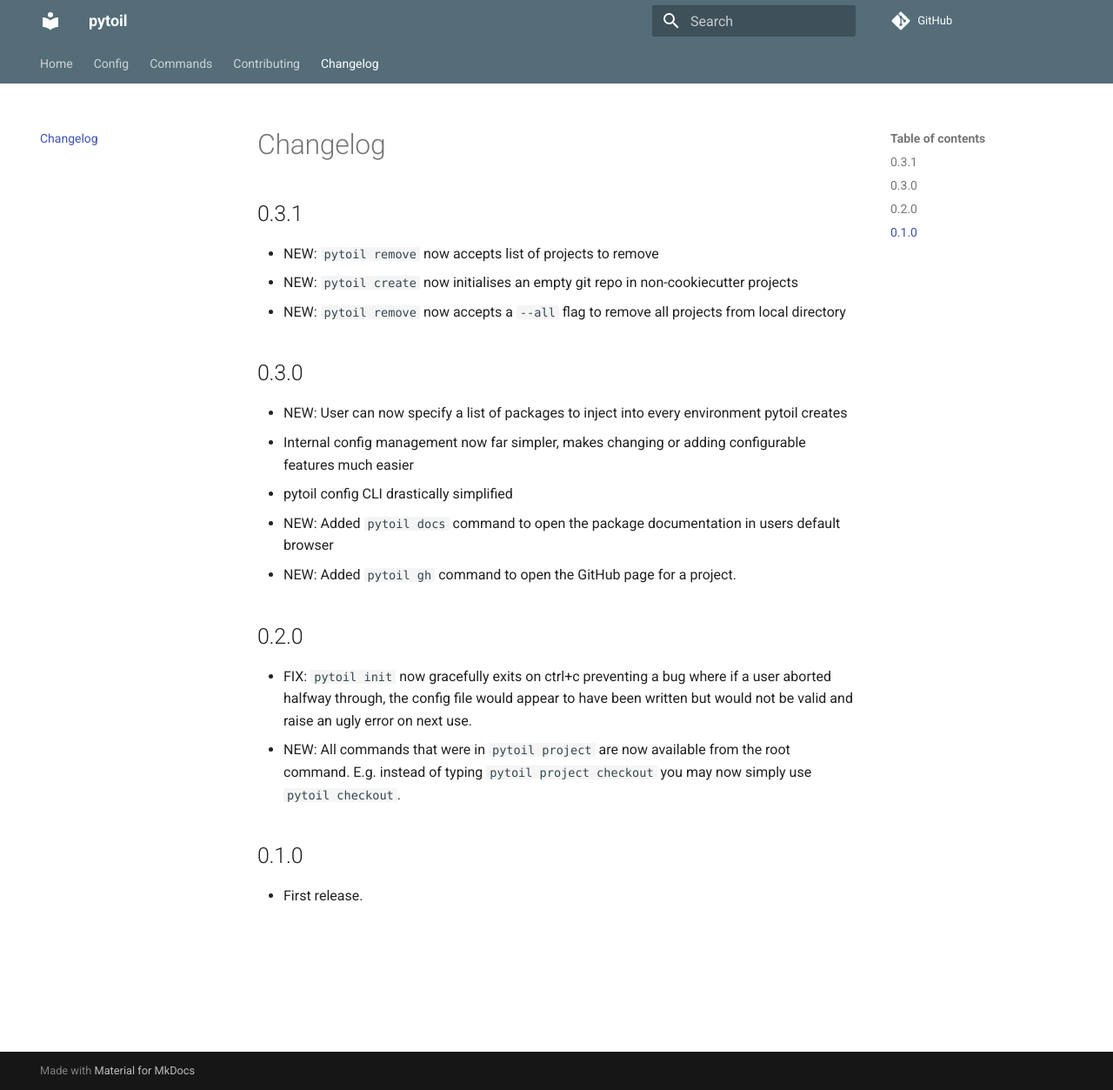
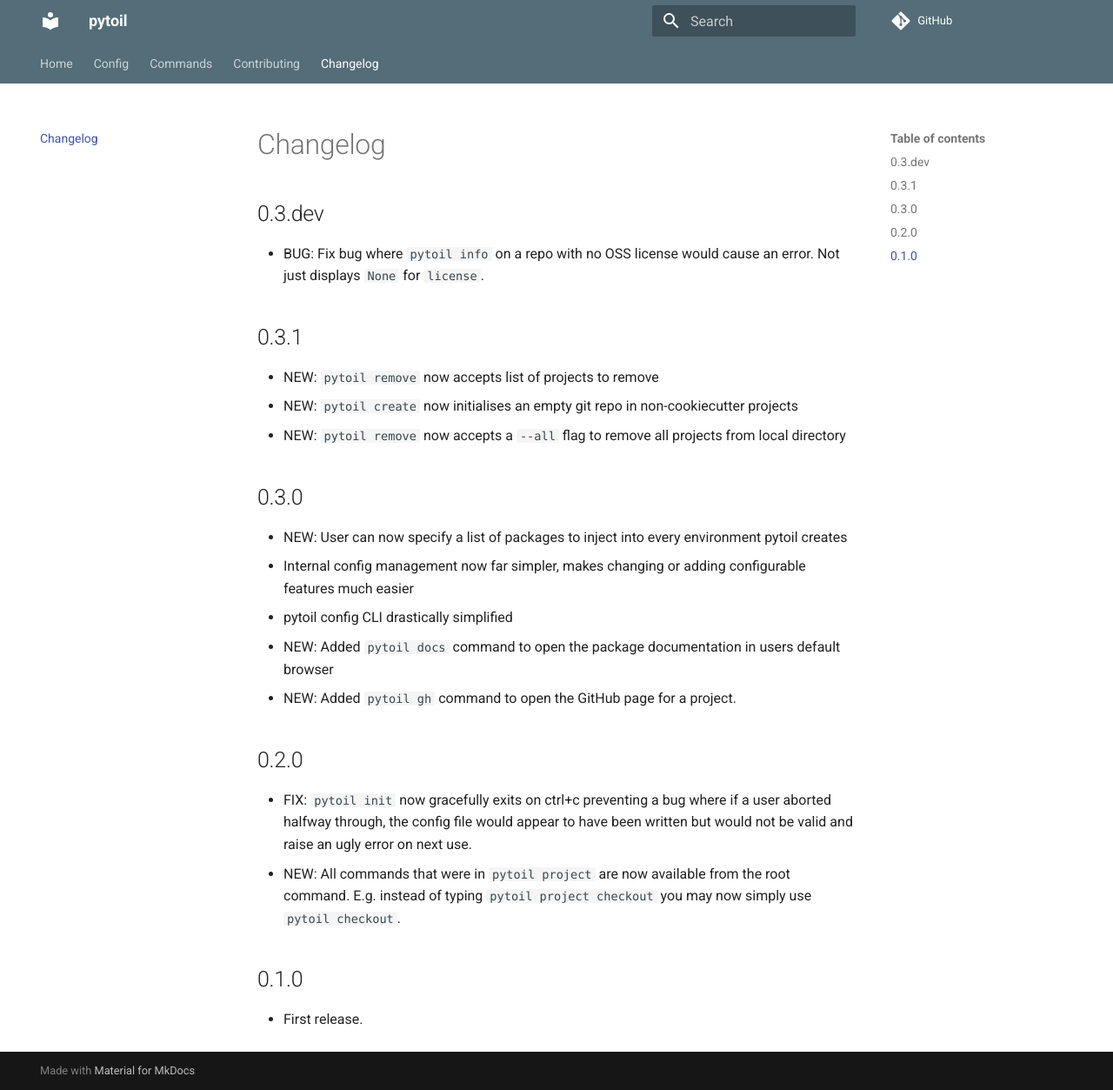
Before and after one commit to FollowTheProcess/pytoil, an MkDocs documentation site: the page built from docs/changelog.md, in a window 1280 px wide and 1253 px high. Shown: the whole window at 87% size. Built offline with MkDocs 1.6.1 and Material for MkDocs 9.7.7, drawn with Linux system fonts in a browser that asks for light colours; some web fonts are replaced; comment, search, counter and statistics services are not loaded.

Commit message:
Fix bug with repo info on non existent license.
There was a bug with `pytoil info` where if a repo did not have
an OSS license, the program would raise an ugly error.

Now it simply checks whether it has a license and displays
`None` if not.

```diff
--- a/CHANGELOG.md
+++ b/CHANGELOG.md
@@ -1,4 +1,8 @@
 # Changelog
+
+## 0.3.dev
+
+* BUG: Fix bug where `pytoil info` on a repo with no OSS license would cause an error. Not just displays `None` for `license`.
 
 ## 0.3.1
 
```
Also changed, not shown: TODO.md (+1 -0 lines), 1 other file.
